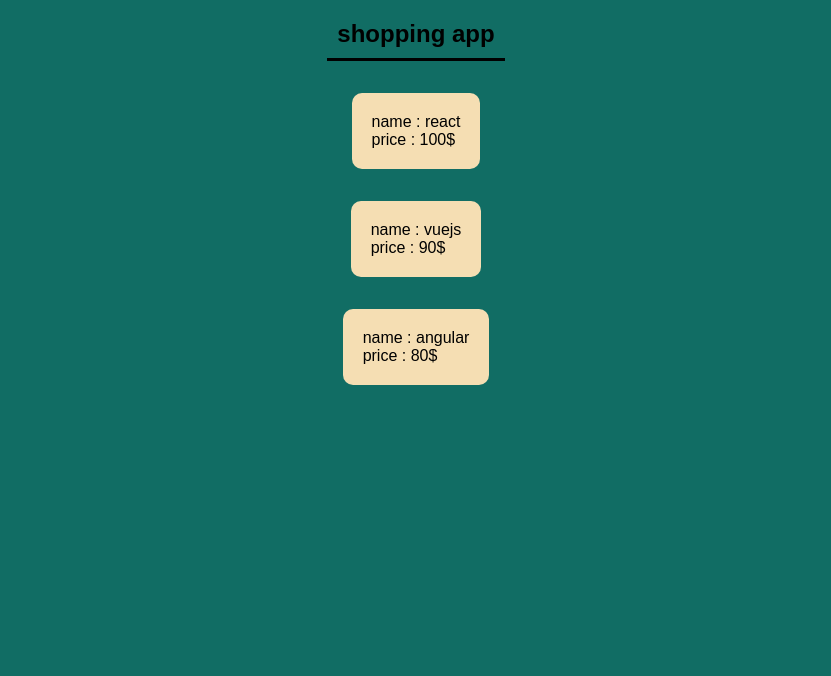
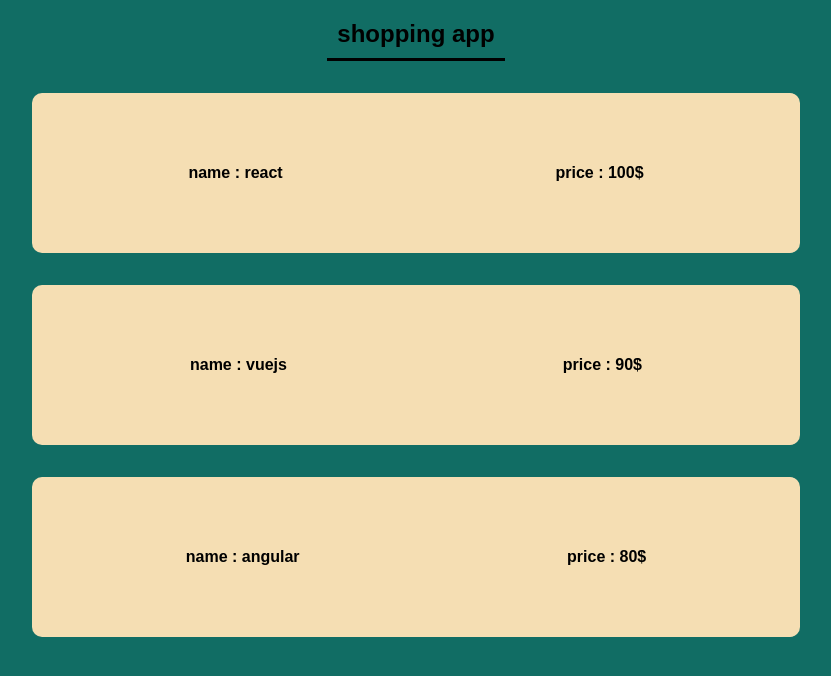
Before and after one commit to arashKazerouni/firstReactApp, a React (Create React App) app: page / in a window 1280 px wide. Shown: the top 676 px of the page, without its empty margins (224-1055 px from the left). Built offline with nearby package versions, Linux system fonts and the light colour scheme.

Commit message:
Styles improved

```diff
--- a/src/App.module.css
+++ b/src/App.module.css
@@ -15,7 +15,6 @@
 }
 .container{
     display: flex;
-    justify-content: center;
     align-items: center;
     flex-direction: column;
 }
--- a/src/components/Product/product.module.css
+++ b/src/components/Product/product.module.css
@@ -3,4 +3,10 @@
     padding: 20px;
     border-radius: 10px;
 
+    display: flex;
+    justify-content: space-around;
+    align-items: center;
+    width: 60vw;
+    font-weight: 700;
+    height: 20vh;
 }
```
